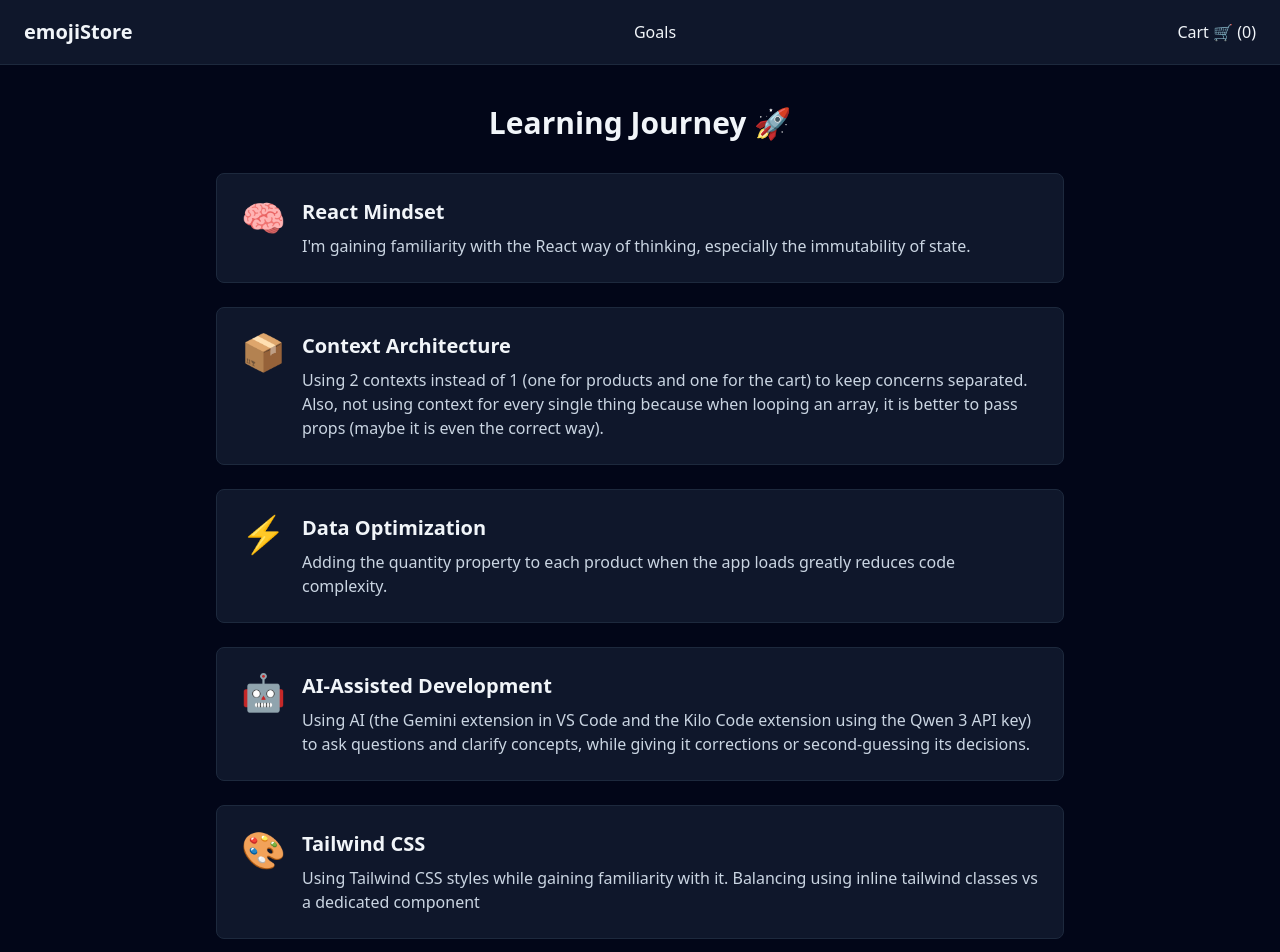
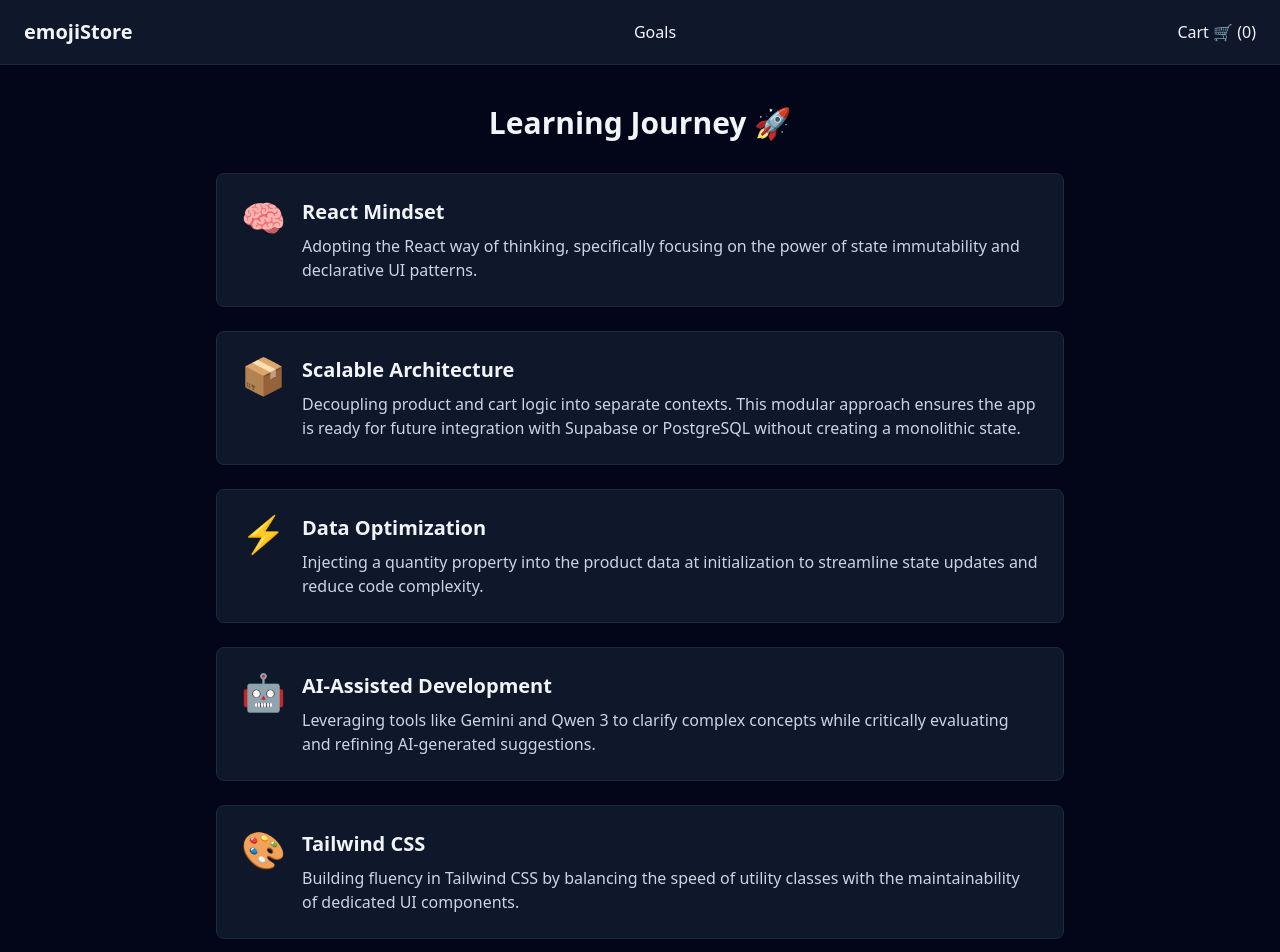
Before and after one commit to oscarrios0101/emojiStore, a React (Vite) app in the folder emojiStore/: page /goals in a window 1280 px wide. Shown: the top 952 px of the page. Built offline with nearby package versions, Linux system fonts and the light colour scheme.

Commit message:
updated goals file, spelling

```diff
--- a/emojiStore/src/components/Goals.jsx
+++ b/emojiStore/src/components/Goals.jsx
@@ -6,31 +6,31 @@ const Goals = () => {
       emoji: "🧠",
       title: "React Mindset",
       description:
-        "I'm gaining familiarity with the React way of thinking, especially the immutability of state.",
+        "Adopting the React way of thinking, specifically focusing on the power of state immutability and declarative UI patterns.",
     },
     {
       emoji: "📦",
-      title: "Context Architecture",
+      title: "Scalable Architecture",
       description:
-        "Using 2 contexts instead of 1 (one for products and one for the cart) to keep concerns separated. Also, not using context for every single thing because when looping an array, it is better to pass props (maybe it is even the correct way).",
+        "Decoupling product and cart logic into separate contexts. This modular approach ensures the app is ready for future integration with Supabase or PostgreSQL without creating a monolithic state.",
     },
     {
       emoji: "⚡",
       title: "Data Optimization",
       description:
-        "Adding the quantity property to each product when the app loads greatly reduces code complexity.",
+        "Injecting a quantity property into the product data at initialization to streamline state updates and reduce code complexity.",
     },
     {
       emoji: "🤖",
       title: "AI-Assisted Development",
       description:
-        "Using AI (the Gemini extension in VS Code and the Kilo Code extension using the Qwen 3 API key) to ask questions and clarify concepts, while giving it corrections or second-guessing its decisions.",
+        "Leveraging tools like Gemini and Qwen 3 to clarify complex concepts while critically evaluating and refining AI-generated suggestions.",
     },
     {
       emoji: "🎨",
       title: "Tailwind CSS",
       description:
-        "Using Tailwind CSS styles while gaining familiarity with it. Balancing using inline tailwind classes vs a dedicated component",
+        "Building fluency in Tailwind CSS by balancing the speed of utility classes with the maintainability of dedicated UI components.",
     },
   ];
 
```
Also changed, not shown: 1 other file (tests, documents, lock files or other folders).
